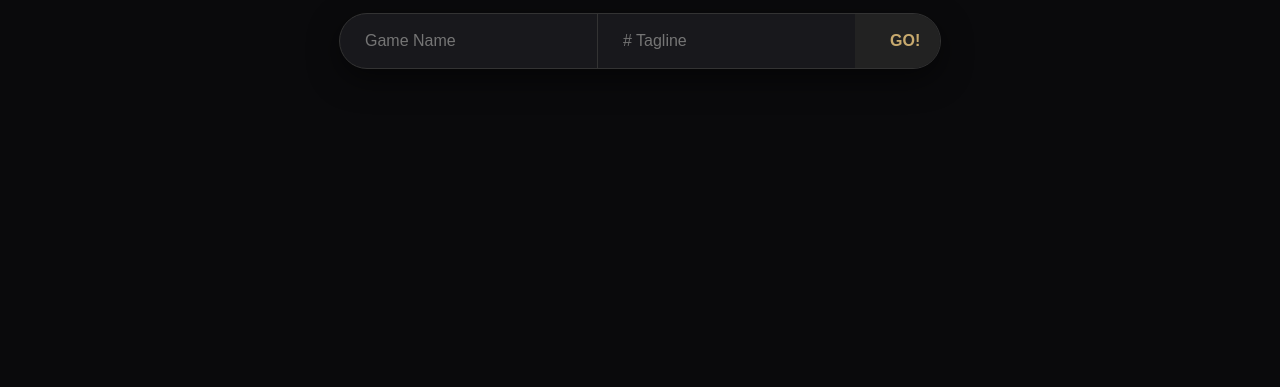
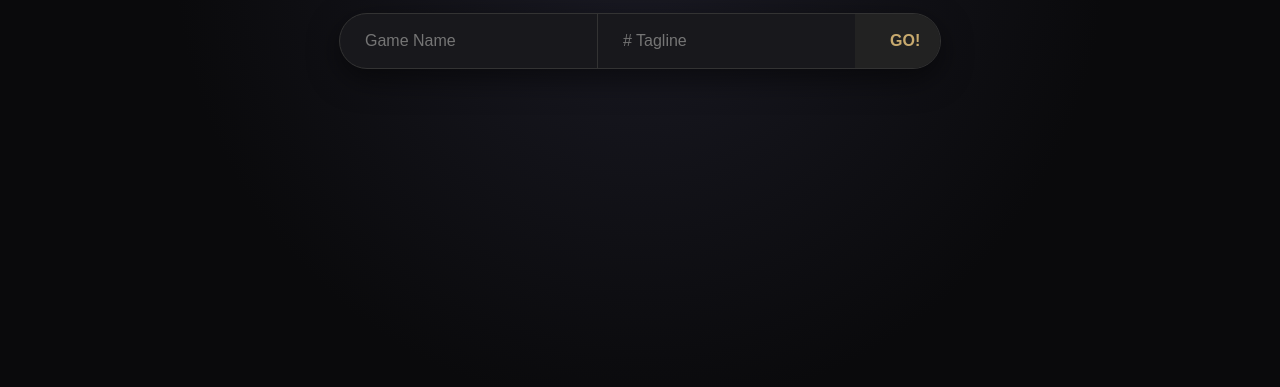
Before and after one commit to allenhuangg/KDCanvas, a website: page index.html in a window 1280 px wide. Shown: the part 413-800 px from the top of the page. Drawn offline with Linux system fonts and the light colour scheme.

```diff
--- a/index.html
+++ b/index.html
@@ -34,10 +34,7 @@
         .nav-search button { background: #222; border: none; color: var(--accent-gold); padding: 8px 15px; font-weight: bold; cursor: pointer; }
         .nav-search button:hover { background: var(--accent-gold); color: #000; }
 
-        .hero-section { position: relative; display: flex; flex-direction: column; align-items: center; justify-content: center; flex-grow: 1; overflow: hidden; background: #0a0a0c; }
-        .hero-video { position: absolute; top: 50%; left: 50%; min-width: 100%; min-height: 100%; width: auto; height: auto; transform: translateX(-50%) translateY(-50%); z-index: 0; opacity: 0.25; object-fit: cover; }
-        .hero-content { position: relative; z-index: 1; display: flex; flex-direction: column; align-items: center; }
-
+        .hero-section { display: flex; flex-direction: column; align-items: center; justify-content: center; flex-grow: 1; background: radial-gradient(circle at 50% 40%, #1a1a24 0%, var(--bg-base) 60%); transition: all 0.5s ease-in-out; }
         .hero-title { font-size: 42px; font-weight: 800; margin-bottom: 30px; text-align: center; line-height: 1.1; }
         .hero-title span { color: var(--accent-gold); }
         .hero-search-wrapper { display: flex; background: #18181c; border: 1px solid #333; border-radius: 30px; overflow: hidden; box-shadow: 0 10px 30px rgba(0,0,0,0.5); width: 600px; }
@@ -103,11 +100,6 @@
 </nav>
 
 <div class="hero-section" id="heroSection">
-    <video autoplay loop muted playsinline class="hero-video">
-        <!-- Add your cinematic video file to the root directory and uncomment below -->
-        <!-- <source src="your_video.mp4" type="video/mp4"> -->
-    </video>
-    <div class="hero-content">
     <div class="hero-title">Uncover your League performance</div>
     <div class="hero-search-wrapper">
         <input type="text" id="heroGameName" placeholder="Game Name">
@@ -115,7 +107,6 @@
         <button onclick="triggerSearch(false)">GO!</button>
     </div>
     <div id="status"></div>
-    </div>
 </div>
 
 <div class="dashboard" id="dashboardSection">
```
Lines whose indentation alone changed are shown as unchanged.
